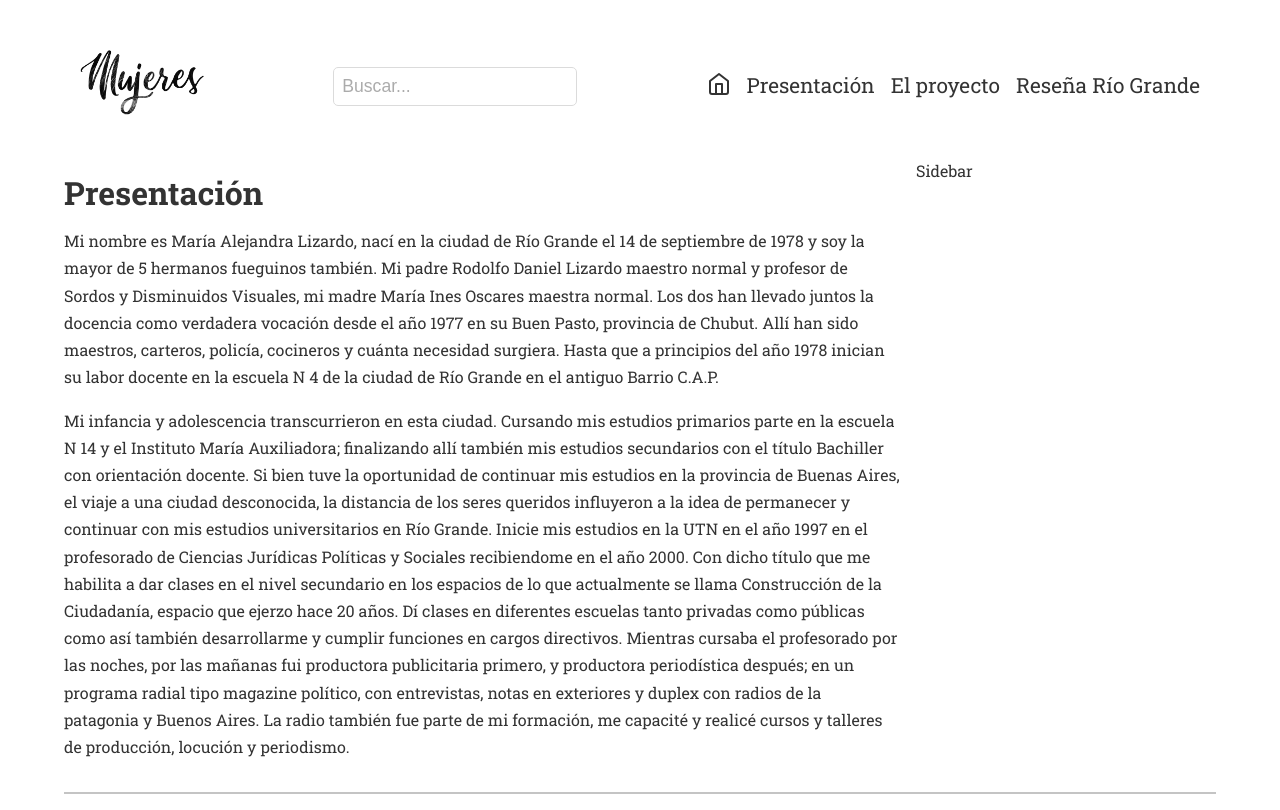
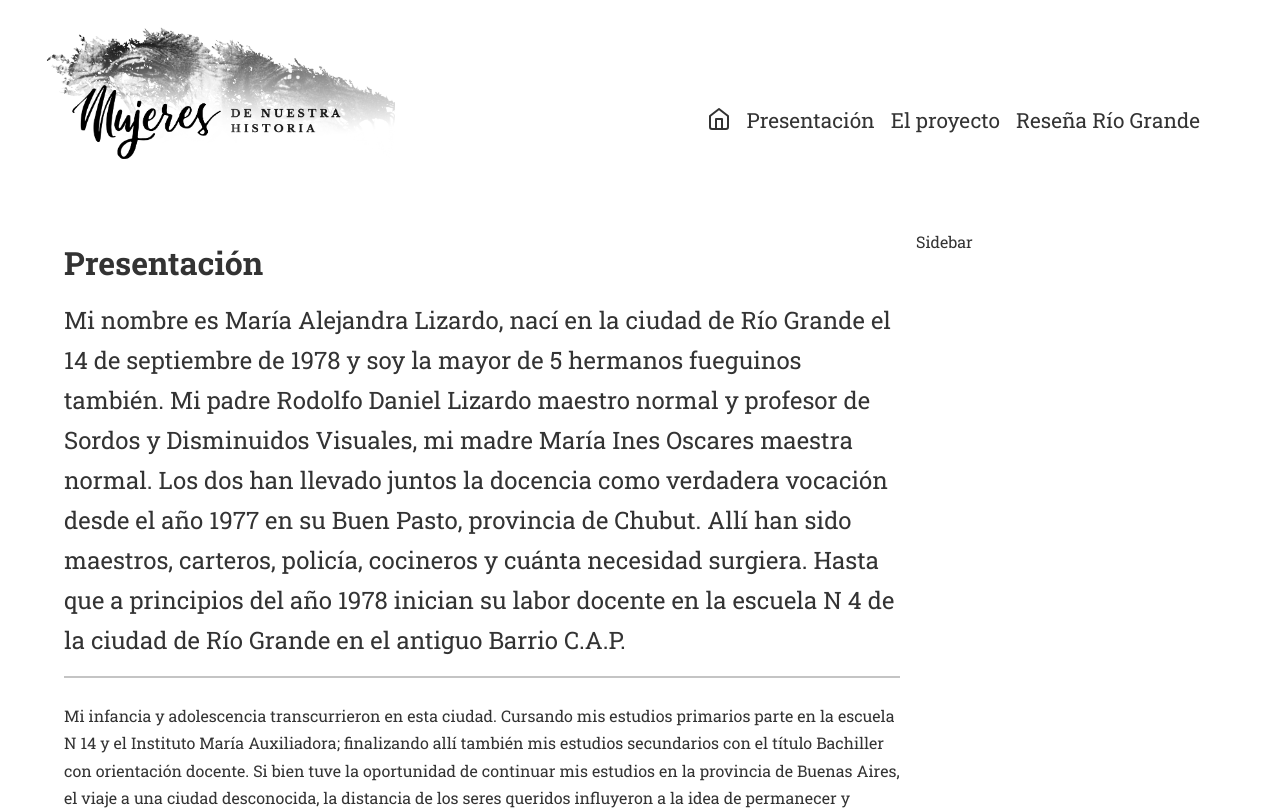
Before and after one commit to pablolizardo/mujeres-nextjs, a Next.js app: page /presentacion in a window 1280 px wide. Shown: the top 810 px of the page. Built offline with nearby package versions, Linux system fonts and the light colour scheme.

Commit message:
feat: new data

```diff
--- a/components/Common/Header.js
+++ b/components/Common/Header.js
@@ -1,6 +1,5 @@
 import React from "react";
 import styles from "./Header.module.css";
-import Image from "next/image";
 import Link from "next/link";
 
 function Header() {
@@ -8,15 +7,14 @@ function Header() {
     <header id="header" className={styles.container}>
       <Link href="/">
         <a href="/">
-          <Image
+          <img
+          className={styles.logo}
             src="/images/logo.png"
-            width={140}
-            height={70}
-            objectFit="contain"
+            alt='logo'
           />
         </a>
       </Link>
-      <input type="text" placeholder="Buscar..." />
+      {/* <input type="text" placeholder="Buscar..." /> */}
       <nav>
         <Link activeClass="active" href="/">
           <a href="/">
--- a/components/Common/Header.module.css
+++ b/components/Common/Header.module.css
@@ -10,10 +10,21 @@
   padding: var(--space-sm) ;
   position: relative;
 }
+.logo {
+  width: 360px;
+}
+.container a:first-child:hover:after {
+  display: none;
+}
 @media screen and (min-width: 900px) {
   .container {
     flex-direction: row;
     justify-content: space-between;
+  }
+  .logo {
+    position: relative;
+    left: -30px;
+    top: -25px;
   }
 }
 .container input {
--- a/components/Common/Layout.js
+++ b/components/Common/Layout.js
@@ -15,11 +15,9 @@ function Layout({ children }) {
         <aside>Sidebar</aside>
         <footer>
           <span>Mujeres de Nuestra Historia</span>
-          <span>Copyright 2021®</span>
+          <span>Copyright© 2021</span>
           <a href="#header" onClick={goToTop}>
-
             Ir a arriba ↑
-
           </a>
         </footer>
       </div>
--- a/pages/presentacion.js
+++ b/pages/presentacion.js
@@ -10,42 +10,51 @@ function presentacion() {
         </Head>
         <Layout>
           <h1>Presentación</h1>
-                <p>
-                    Mi nombre es María Alejandra Lizardo, nací en la ciudad de Río Grande el
-                    14 de septiembre de 1978 y soy la mayor de 5 hermanos fueguinos también.
-                    Mi padre Rodolfo Daniel Lizardo maestro normal y profesor de Sordos y
-                    Disminuidos Visuales, mi madre María Ines Oscares maestra normal. Los
-                    dos han llevado juntos la docencia como verdadera vocación desde el año
-                    1977 en su Buen Pasto, provincia de Chubut. Allí han sido maestros,
-                    carteros, policía, cocineros y cuánta necesidad surgiera. Hasta que a
-                    principios del año 1978 inician su labor docente en la escuela N 4 de la
-                    ciudad de Río Grande en el antiguo Barrio C.A.P.
+          <p
+            style={{
+              fontSize: "1.5rem",
+              lineHeight: "2.5rem",
+              textIndent: 0,
+              paddingBottom: "var(--space)",
+              borderBottom: "var(--border-width) solid var(--secondary)",
+            }}
+          >
+            Mi nombre es María Alejandra Lizardo, nací en la ciudad de Río
+            Grande el 14 de septiembre de 1978 y soy la mayor de 5 hermanos
+            fueguinos también. Mi padre Rodolfo Daniel Lizardo maestro normal y
+            profesor de Sordos y Disminuidos Visuales, mi madre María Ines
+            Oscares maestra normal. Los dos han llevado juntos la docencia como
+            verdadera vocación desde el año 1977 en su Buen Pasto, provincia de
+            Chubut. Allí han sido maestros, carteros, policía, cocineros y
+            cuánta necesidad surgiera. Hasta que a principios del año 1978
+            inician su labor docente en la escuela N 4 de la ciudad de Río
+            Grande en el antiguo Barrio C.A.P.
           </p>
           <p>
-                    Mi infancia y adolescencia transcurrieron en esta ciudad. Cursando mis
-                    estudios primarios parte en la escuela N 14 y el Instituto María
-                    Auxiliadora; finalizando allí también mis estudios secundarios con el
-                    título Bachiller con orientación docente. Si bien tuve la oportunidad de
-                    continuar mis estudios en la provincia de Buenas Aires, el viaje a una
-                    ciudad desconocida, la distancia de los seres queridos influyeron a la
-                    idea de permanecer y continuar con mis estudios universitarios en Río
-                    Grande. Inicie mis estudios en la UTN en el año 1997 en el profesorado
-                    de Ciencias Jurídicas Políticas y Sociales recibiendome en el año 2000.
-                    Con dicho título que me habilita a dar clases en el nivel secundario en
-                    los espacios de lo que actualmente se llama Construcción de la
-                    Ciudadanía, espacio que ejerzo hace 20 años. Dí clases en diferentes
-                    escuelas tanto privadas como públicas como así también desarrollarme y
-                    cumplir funciones en cargos directivos. Mientras cursaba el profesorado
-                    por las noches, por las mañanas fui productora publicitaria primero, y
-                    productora periodística después; en un programa radial tipo magazine
-                    político, con entrevistas, notas en exteriores y duplex con radios de la
-                    patagonia y Buenos Aires. La radio también fue parte de mi formación, me
-                    capacité y realicé cursos y talleres de producción, locución y
-                    periodismo.
+            Mi infancia y adolescencia transcurrieron en esta ciudad. Cursando
+            mis estudios primarios parte en la escuela N 14 y el Instituto María
+            Auxiliadora; finalizando allí también mis estudios secundarios con
+            el título Bachiller con orientación docente. Si bien tuve la
+            oportunidad de continuar mis estudios en la provincia de Buenas
+            Aires, el viaje a una ciudad desconocida, la distancia de los seres
+            queridos influyeron a la idea de permanecer y continuar con mis
+            estudios universitarios en Río Grande. Inicie mis estudios en la UTN
+            en el año 1997 en el profesorado de Ciencias Jurídicas Políticas y
+            Sociales recibiendome en el año 2000. Con dicho título que me
+            habilita a dar clases en el nivel secundario en los espacios de lo
+            que actualmente se llama Construcción de la Ciudadanía, espacio que
+            ejerzo hace 20 años. Dí clases en diferentes escuelas tanto privadas
+            como públicas como así también desarrollarme y cumplir funciones en
+            cargos directivos. Mientras cursaba el profesorado por las noches,
+            por las mañanas fui productora publicitaria primero, y productora
+            periodística después; en un programa radial tipo magazine político,
+            con entrevistas, notas en exteriores y duplex con radios de la
+            patagonia y Buenos Aires. La radio también fue parte de mi
+            formación, me capacité y realicé cursos y talleres de producción,
+            locución y periodismo.
           </p>
         </Layout>
       </>
-
     );
 }
 
--- a/styles/globals.css
+++ b/styles/globals.css
@@ -21,11 +21,6 @@ body {
   line-height: 1.7em;
   color: var(--text-color);
   scroll-behavior: smooth;
-}
-
-a {
-  color: var(--primary);
-  text-decoration: none;
 }
 
 * {
@@ -78,7 +73,10 @@ aside {
   }
 }
 
+
 a {
+  color: var(--primary);
+  text-decoration: none;
   position:relative;
   padding: var(--space-sm) 0;
 }
@@ -97,8 +95,6 @@ a:after {
  a:hover:after {
   background: var(--secondary);
   width: 100%;
-
-
 }
 
 footer {
```
Also changed, not shown: pages/elproyecto.js (+9 -5 lines), public/images/logo.png. Lines whose indentation alone changed are shown as unchanged.
